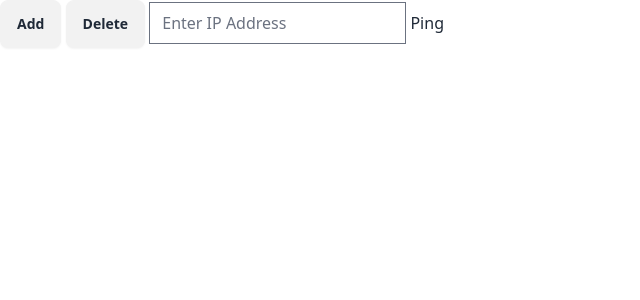
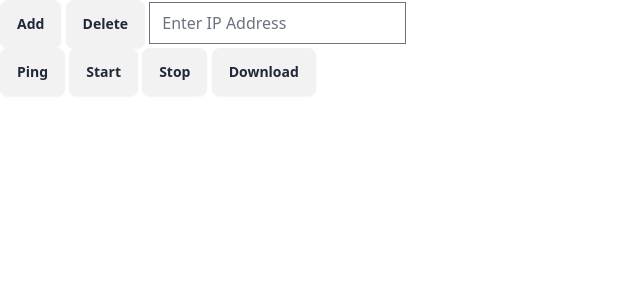
Before and after one commit to SendKazetoOlympics/camerasystem_control_station, a SvelteKit app: page / in a window 1280 px wide. Shown: the top 300 px of the page, without its empty margins (0-640 px from the left). Built offline with nearby package versions, Linux system fonts and the light colour scheme.

Commit message:
Add buttons

```diff
--- a/src/routes/+page.svelte
+++ b/src/routes/+page.svelte
@@ -22,8 +22,6 @@
 <!-- Add a text field for IP address -->
 <input type="text" id="ip" placeholder="Enter IP Address">
 
-<!-- Add a button for pinging the IP address -->
-<button id="ping">Ping</button>
 
 <!-- Display the list of IP addresses -->
 <ul>
@@ -31,3 +29,8 @@
         <li>{ip}</li>
     {/each}
 </ul>
+
+<button class='btn' id="ping">Ping</button>
+<button class='btn' id="start">Start</button>
+<button class='btn' id="stop">Stop</button>
+<button class='btn' id="Download">Download</button>
```
